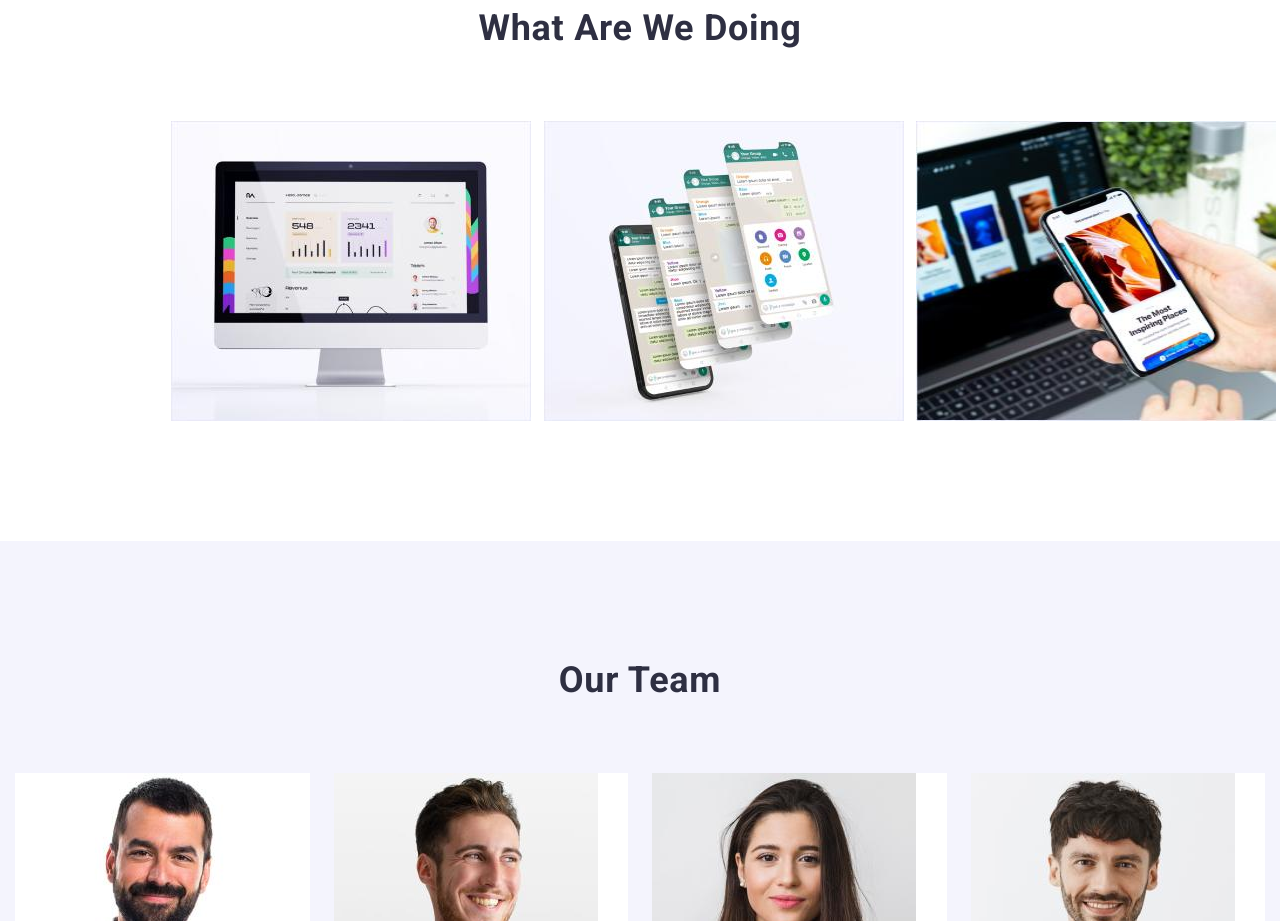
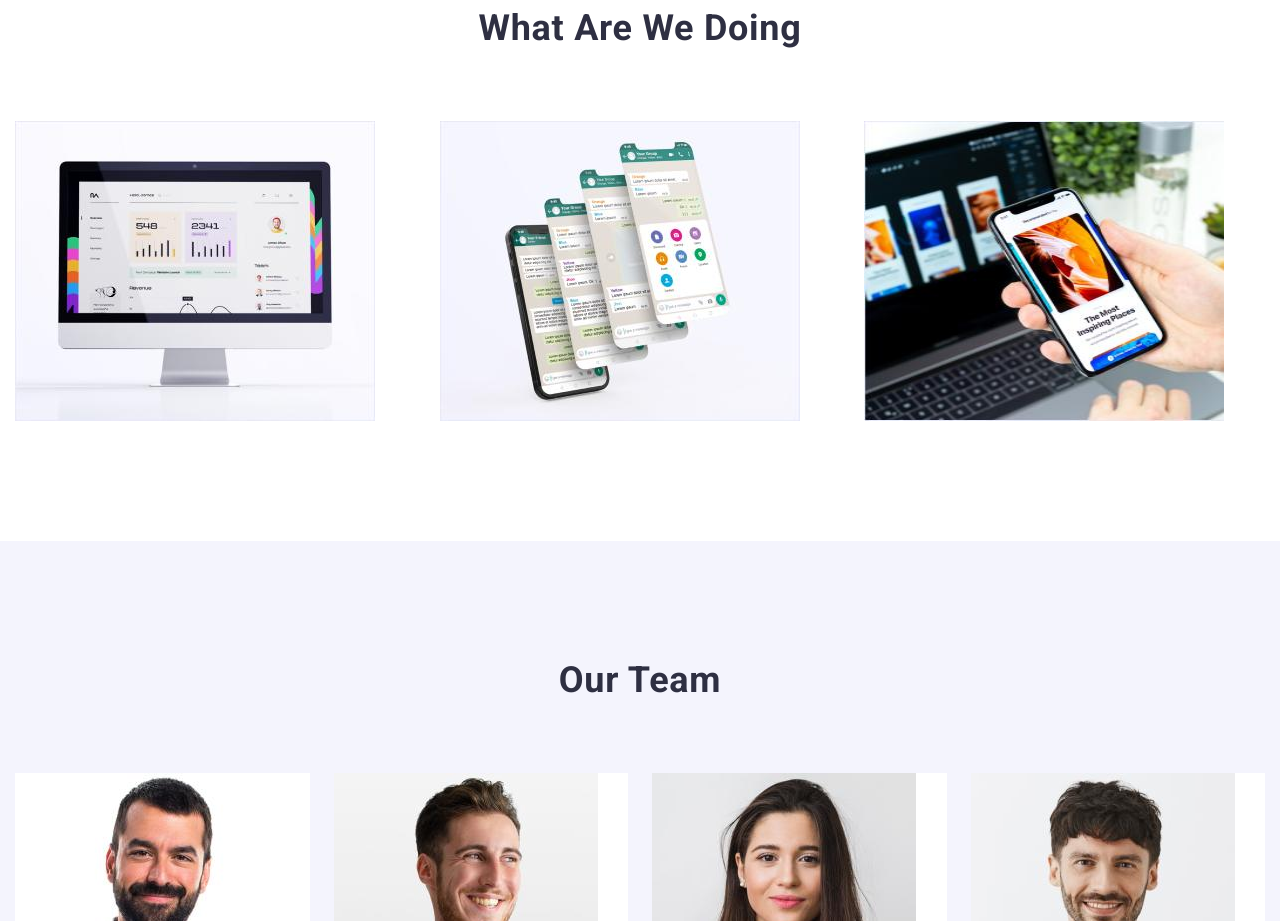
Before and after one commit to anastasiia1polivesa/goit-markup-hw-03, a plain HTML site: page index.html in a window 1280 px wide. Shown: the part 1360-2281 px from the top of the page. Drawn offline with nearby package versions, Linux system fonts and the light colour scheme.

Commit message:
updatedcss

```diff
--- a/css/styles.css
+++ b/css/styles.css
@@ -242,7 +242,6 @@ link {
 .do-sectionul.list {
   display: flex;
   gap: 24px;
-  padding-left: 156px;
   justify-content: center;
 }
 .do-section-title {
```
